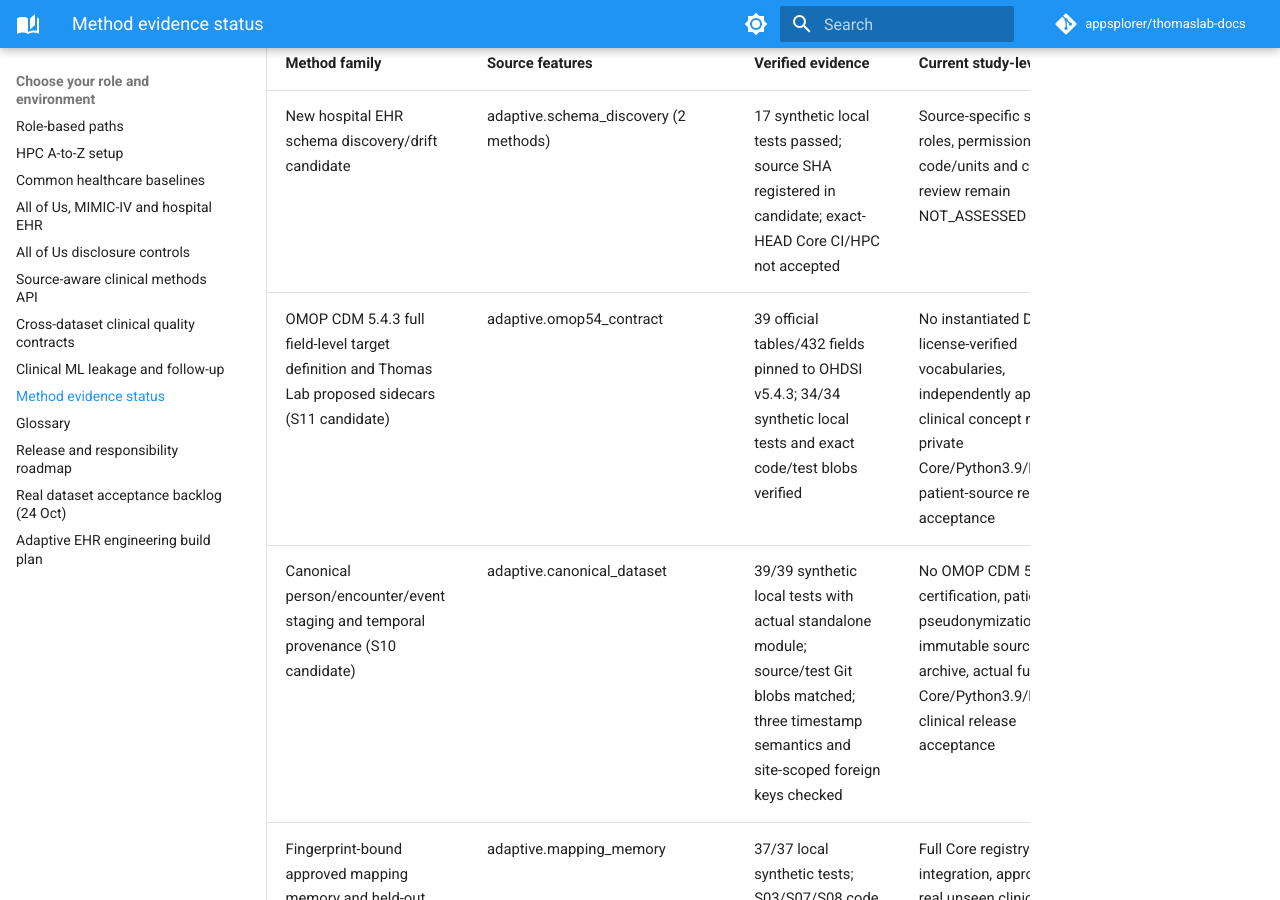
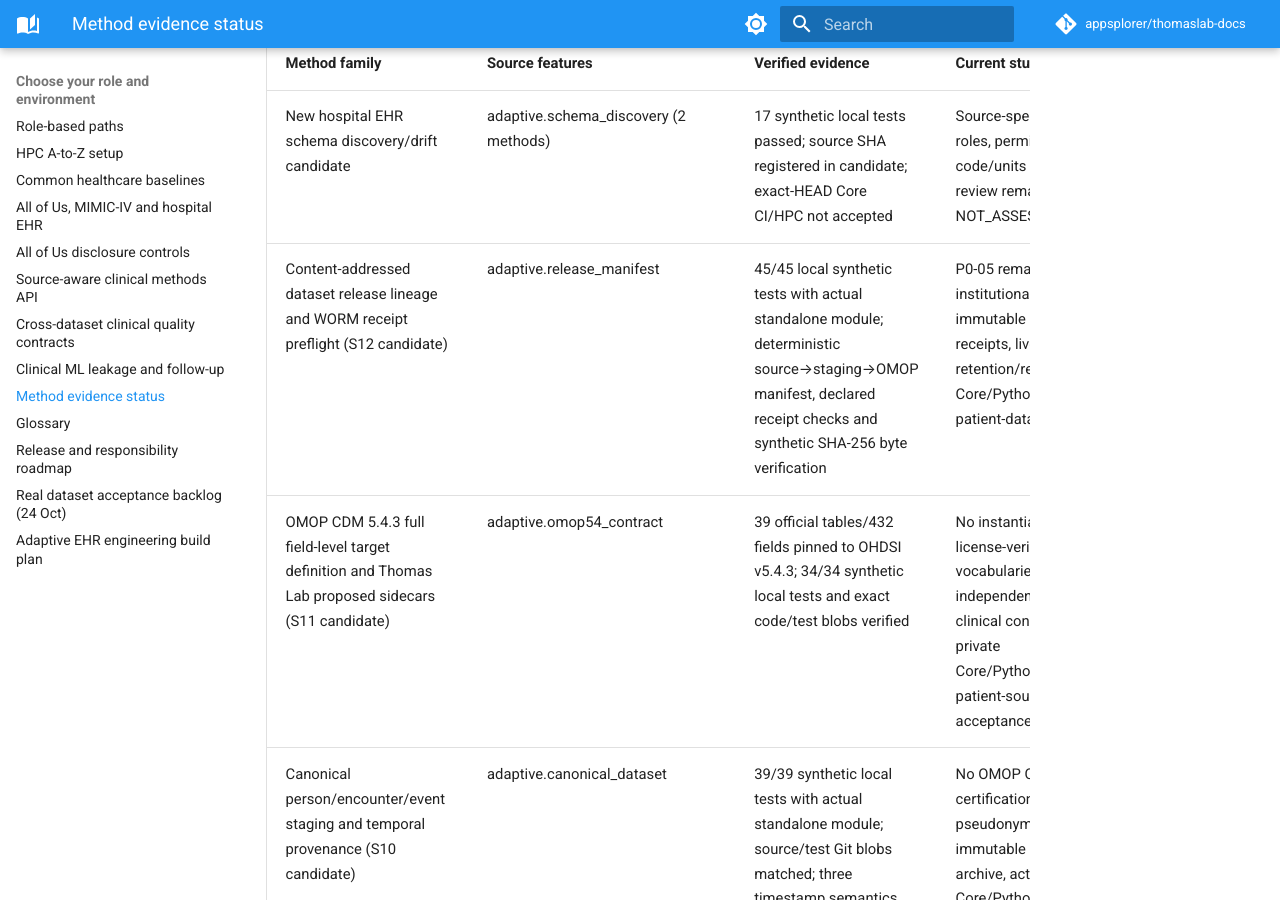
Before and after one commit to appsplorer/thomaslab-docs, an MkDocs documentation site: the page built from docs/guides/method-readiness.md, in a window 1280 px wide and 900 px high, scrolled down 320 px. Built offline with MkDocs 1.6.1 and Material for MkDocs 9.7.7, drawn with Linux system fonts in a browser that asks for light colours; comment, search, counter and statistics services are not loaded.

Commit message:
docs(ehr): classify S12 release manifest as synthetic-only candidate; P0-05 still open

```diff
--- a/docs/guides/method-readiness.md
+++ b/docs/guides/method-readiness.md
@@ -9,6 +9,7 @@
 | Method family | Source features | Verified evidence | Current study-level gate |
 |---|---|---|---|
 | New hospital EHR schema discovery/drift candidate | adaptive.schema_discovery (2 methods) | 17 synthetic local tests passed; source SHA registered in candidate; exact-HEAD Core CI/HPC not accepted | Source-specific schema, roles, permissions, code/units and clinician review remain NOT_ASSESSED |
+| Content-addressed dataset release lineage and WORM receipt preflight (S12 candidate) | adaptive.release_manifest | 45/45 local synthetic tests with actual standalone module; deterministic source→staging→OMOP manifest, declared receipt checks and synthetic SHA-256 byte verification | P0-05 remains OPEN: no institutionally enforced immutable archive, signed receipts, live approved retention/release, full Core/Python3.9/HPC or patient-data authorization |
 | OMOP CDM 5.4.3 full field-level target definition and Thomas Lab proposed sidecars (S11 candidate) | adaptive.omop54_contract | 39 official tables/432 fields pinned to OHDSI v5.4.3; 34/34 synthetic local tests and exact code/test blobs verified | No instantiated DDL/DQD, license-verified vocabularies, independently approved clinical concept mapping, private Core/Python3.9/HPC or patient-source release acceptance |
 | Canonical person/encounter/event staging and temporal provenance (S10 candidate) | adaptive.canonical_dataset | 39/39 synthetic local tests with actual standalone module; source/test Git blobs matched; three timestamp semantics and site-scoped foreign keys checked | No OMOP CDM 5.4 certification, patient pseudonymization proof, immutable source archive, actual full Core/Python3.9/HPC or clinical release acceptance |
 | Fingerprint-bound approved mapping memory and held-out abstention (S09 candidate) | adaptive.mapping_memory | 37/37 local synthetic tests; S03/S07/S08 code reused; exact new code/test blobs matched; new registry/workbench schema provenance propagation committed | Full Core registry integration, approved IAM, real unseen clinical holdouts, source revocation, Python3.9/HPC and scientific acceptance NOT PASSED |
```
